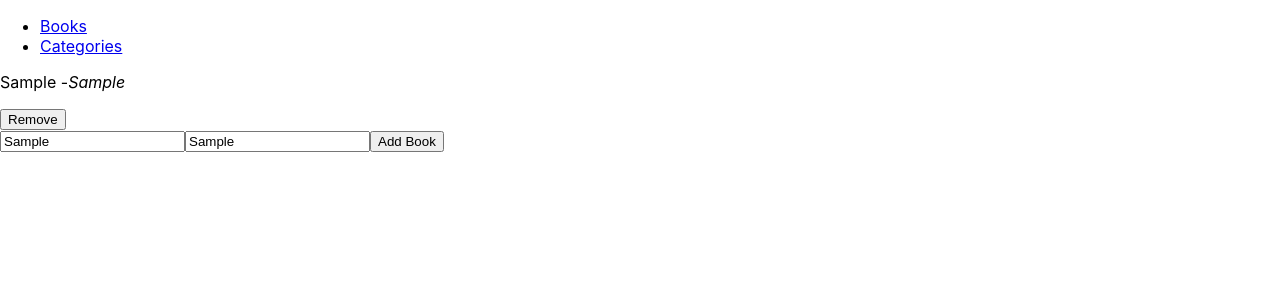
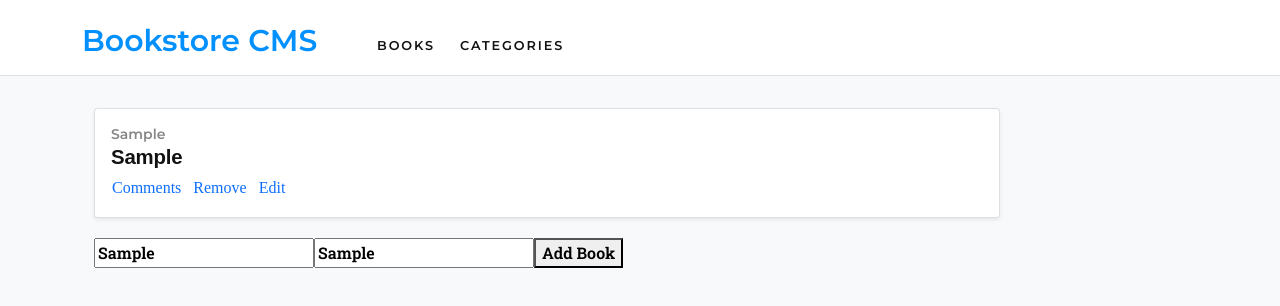
Before and after one commit to rtonata88/Bookstore, a React (Create React App) app: page / in a window 1280 px wide. Both pictures are taken after typing "Sample", "Sample" into the empty fields and a click on the button "Add Book". Shown: the top 306 px of the page. Built offline with nearby package versions, Linux system fonts and the light colour scheme; no server answers.

Commit message:
Add Header styling

```diff
--- a/package.json
+++ b/package.json
@@ -7,8 +7,10 @@
     "@testing-library/react": "^12.1.2",
     "@testing-library/user-event": "^13.5.0",
     "axios": "^0.25.0",
+    "bootstrap": "^5.1.3",
     "prop-types": "^15.8.1",
     "react": "^17.0.2",
+    "react-bootstrap": "^2.1.1",
     "react-dom": "^17.0.2",
     "react-redux": "^7.2.6",
     "react-router-dom": "^6.2.1",
--- a/public/index.html
+++ b/public/index.html
@@ -26,7 +26,7 @@
     -->
     <title>React App</title>
   </head>
-  <body>
+  <body class="bg-light">
     <noscript>You need to enable JavaScript to run this app.</noscript>
     <div id="root"></div>
     <!--
--- a/src/App.js
+++ b/src/App.js
@@ -5,10 +5,12 @@ import './App.css';
 
 function App() {
   return (
-    <Routes>
-      <Route path="/" element={<BooksContainer />} />
-      <Route path="/categories" element={<CategoriesContainer />} />
-    </Routes>
+    <div className="py-3 container">
+      <Routes>
+        <Route path="/" element={<BooksContainer />} />
+        <Route path="/categories" element={<CategoriesContainer />} />
+      </Routes>
+    </div>
   );
 }
 
--- a/src/components/BookItem.js
+++ b/src/components/BookItem.js
@@ -6,16 +6,31 @@ const BookItem = ({ book, removeBook }) => {
 
   const { title, category } = book;
   return (
-    <div className="bookItem">
-      <p>
-        {title}
-        {' '}
-        -
-        <i>{category}</i>
-      </p>
-      <button type="button" onClick={removeBook}>
-        Remove
-      </button>
+    <div className="card shadow-sm book-item">
+      <div className="card-body">
+        <p className="book-category">{category}</p>
+        <p className="book-title">{title}</p>
+        <div className="d-flex justify-content-start align-items-center">
+          <button
+            type="button"
+            className="btn btn-link book-links border-end-1"
+          >
+            Comments
+          </button>
+
+          <button
+            type="button"
+            className="btn btn-link book-links border-end-1"
+            onClick={removeBook}
+          >
+            Remove
+          </button>
+
+          <button type="button" className="btn btn-link book-links">
+            Edit
+          </button>
+        </div>
+      </div>
     </div>
   );
 };
--- a/src/components/BookList.js
+++ b/src/components/BookList.js
@@ -28,6 +28,10 @@ const BookList = () => {
     />
   ));
 
-  return <div className="bookList">{books}</div>;
+  return (
+    <div className="row">
+      <div className="col-md-10">{books}</div>
+    </div>
+  );
 };
 export default BookList;
--- a/src/components/Navbar.js
+++ b/src/components/Navbar.js
@@ -15,23 +15,30 @@ const Navbar = () => {
     },
   ];
 
-  const activeClassName = 'active-link';
+  // const activeClassName = 'active-link';
 
   return (
-    <nav className="navBar">
-      <ul className="menuNav">
+    <header className="p-3 mb-3 border-bottom bg-white">
+      <div className="container">
+        <div className="d-flex flex-wrap align-items-center justify-content-center justify-content-lg-start">
+          <div className="d-flex align-items-center mb-2 mb-lg-0 text-decoration-none Bookstore-CMS">
+            Bookstore CMS
+          </div>
+          <ul className="nav col-12 col-lg-auto me-lg-auto mb-2 justify-content-center mb-md-0">
             {links.map((link) => (
               <li key={link.id}>
                 <NavLink
                   to={link.path}
-              className={({ isActive }) => (isActive ? activeClassName : undefined)}
+                  className="nav-link px-2 nav-links mr-10"
                 >
                   {link.text}
                 </NavLink>
               </li>
             ))}
           </ul>
-    </nav>
+        </div>
+      </div>
+    </header>
   );
 };
 export default Navbar;
--- a/src/index.css
+++ b/src/index.css
@@ -1,27 +1,83 @@
+@import url('https://fonts.googleapis.com/css2?family=Lato:ital,wght@0,100;0,300;0,400;0,700;0,900;1,100;1,300;1,400;1,700;1,900&display=swap');
+@import url('https://fonts.googleapis.com/css2?family=Lato:ital,wght@0,100;0,300;0,400;0,700;0,900;1,100;1,300;1,400;1,700;1,900&family=Montserrat:wght@600&family=Roboto+Slab:wght@600&display=swap');
+
 body {
   margin: 0;
-  font-family:
-    -apple-system,
-    BlinkMacSystemFont,
-    'Segoe UI',
-    'Roboto',
-    'Oxygen',
-    'Ubuntu',
-    'Cantarell',
-    'Fira Sans',
-    'Droid Sans',
-    'Helvetica Neue',
-    sans-serif;
+  background-color: ;
+ font-family: 'Roboto Slab', serif !important;
   -webkit-font-smoothing: antialiased;
   -moz-osx-font-smoothing: grayscale;
 }
 
-code {
-  font-family:
-    source-code-pro,
-    Menlo,
-    Monaco,
-    Consolas,
-    'Courier New',
-    monospace;
+.Bookstore-CMS {
+  width: 15rem;
+  height: 2.313rem;
+  margin: 0.375rem 2.938rem 0.125rem 0;
+  font-family: 'Montserrat', sans-serif !important;
+  font-size: 1.875rem;
+  font-weight: 700;
+  font-stretch: normal;
+  font-style: normal;
+  line-height: normal;
+  letter-spacing: normal;
+  color: #0290ff;
 }
+
+.nav-links {
+  width: 3.688rem;
+  height: 1rem;
+  margin-right: 1.5rem;
+  font-family: 'Montserrat', sans-serif !important;
+  font-size: 0.8rem;
+  font-weight: normal;
+  font-stretch: wider;
+  font-style: normal;
+  line-height: normal;
+  letter-spacing: 1.9px;
+  color: #121212 !important;
+  text-transform: uppercase;
+}
+
+.book-item{
+  margin-bottom: 20px;
+}
+
+.book-category {
+  height: 1.125rem;
+  margin: 0 2.438rem 0 0;
+  opacity: 0.5;
+  font-family: Montserrat;
+  font-size: 0.875rem;
+  font-weight: bold;
+  font-stretch: normal;
+  font-style: normal;
+  line-height: normal;
+  letter-spacing: normal;
+  color: #121212;
+}
+
+.book-title {
+  height: 1.813rem;
+  margin: 0.188rem 20.188rem 0 0;
+  font-family: 'RobotoSlab', sans-serif !important;
+  font-size: 1.275rem;
+  font-weight: bold;
+  font-stretch: normal;
+  font-style: normal;
+  line-height: normal;
+  letter-spacing: -0.2px;
+  color: #121212;
+}
+
+.book-links{
+  font-family: 'RobotoSlab', serif !important;
+  font-size: 0.875rem;
+  font-weight: 100;
+  font-stretch: normal;
+  font-style: normal;
+  line-height: normal;
+  letter-spacing: normal;
+  color: #4386bf;
+  text-decoration: none !important;
+  padding: 0 10px 0px 0 !important;
+}
--- a/src/index.js
+++ b/src/index.js
@@ -1,6 +1,7 @@
 import React from 'react';
 import ReactDOM from 'react-dom';
 import './index.css';
+import 'bootstrap/dist/css/bootstrap.min.css';
 import { BrowserRouter } from 'react-router-dom';
 import { Provider } from 'react-redux';
 import App from './App';
```
Also changed, not shown: 1 other file (tests, documents, lock files or other folders). Lines whose indentation alone changed are shown as unchanged.
